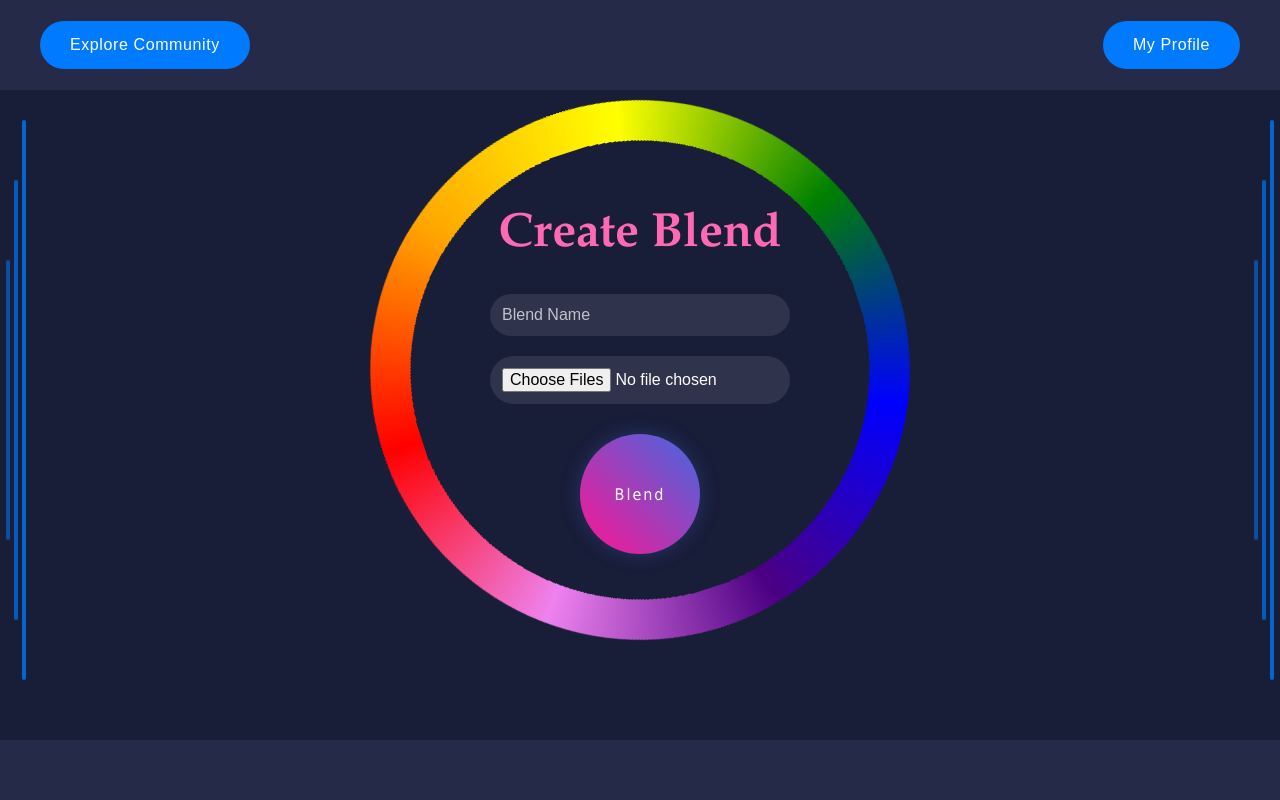
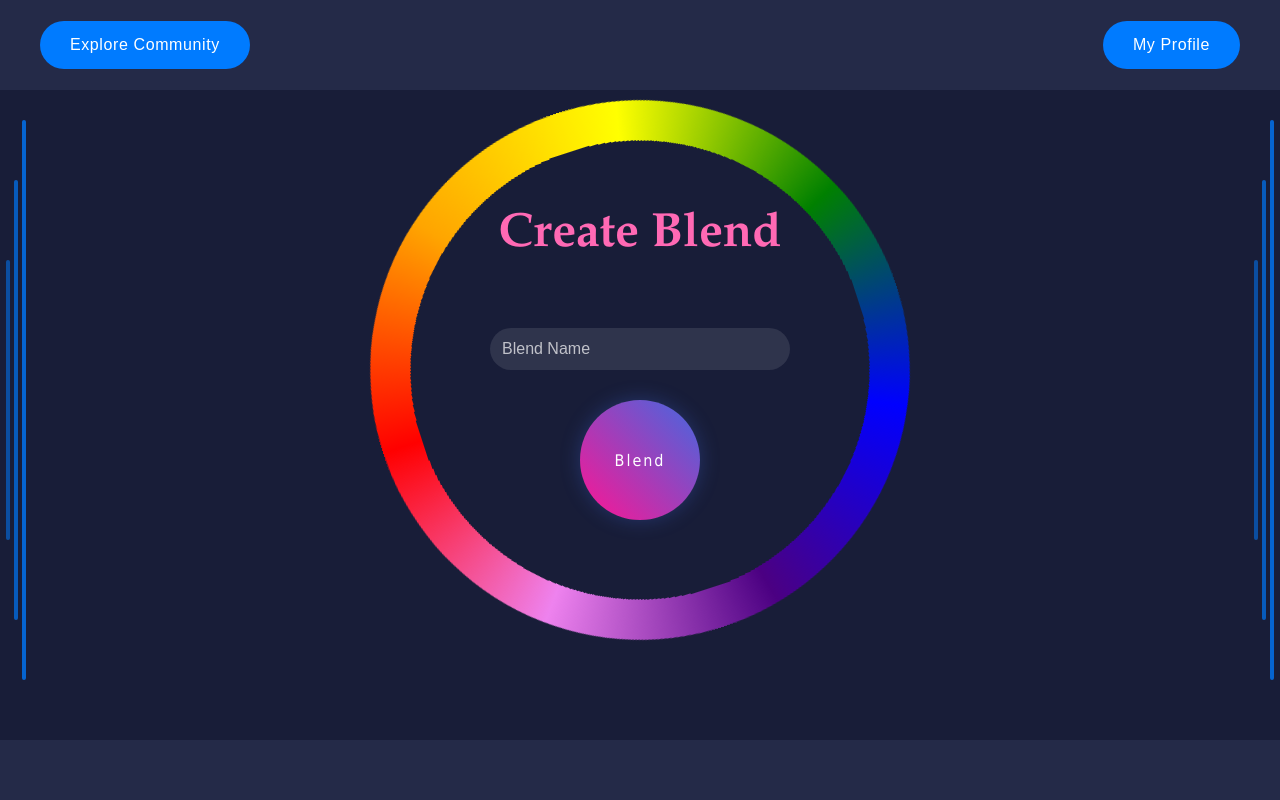
Before and after one commit to Afreen-Kazi-1/Blendify-AI-Music-Blender, a React (Vite) app in the folder front/: page /blend in a window 1280 px wide. Shown: the top 800 px of the page. Built offline with nearby package versions, Linux system fonts and the light colour scheme.

Commit message:
Update BlendPage.jsx

```diff
--- a/front/src/components/BlendPage.jsx
+++ b/front/src/components/BlendPage.jsx
@@ -7,55 +7,18 @@ import './BlendPage.css';
 const BlendPage = () => {
   const navigate = useNavigate();
   const [blendName, setBlendName] = useState("");
-  const [files, setFiles] = useState([]);
   const [error, setError] = useState("");
-
-  const handleFileChange = (e) => {
-    setFiles(e.target.files);
-  };
-
-  // const handleSubmit = async (e) => {
-  //   e.preventDefault();
-  //   if (files.length < 2) {
-  //     setError("Please upload exactly two songs.");
-  //     return;
-  //   }
-
-  //   try {
-  //     const formData = new FormData();
-  //     formData.append("title", blendName);
-  //     for (let i = 0; i < files.length; i++) {
-  //       formData.append("files", files[i]);
-  //     }
-
-  //     await blendService.createBlend(formData);
-  //     navigate("/importmedia");
-  //   } catch (err) {
-  //     setError(err.response?.data?.error || "Failed to create blend");
-  //   }
-  // };
 
   const handleSubmit = async (e) => {
     e.preventDefault();
-    if (files.length < 2) {
-      setError("Please upload exactly two songs.");
-      return;
-    }
 
     try {
-      const formData = new FormData();
-      formData.append("title", blendName);
-      for (let i = 0; i < files.length; i++) {
-        formData.append("files", files[i]);
-      }
-
-      await blendService.createBlend(formData);
-      navigate("/importmedia,{ state: { uploadedFiles: files } } ");  //  Route to ImportMedia.jsx
+      await blendService.createBlend({ title: blendName });
+      navigate("/importmedia");
     } catch (err) {
       setError(err.response?.data?.error || "Failed to create blend");
     }
   };
-
 
   return (
     <Layout>
@@ -85,15 +48,6 @@ const BlendPage = () => {
                   placeholder="Blend Name"
                   value={blendName}
                   onChange={(e) => setBlendName(e.target.value)}
-                  required
-                />
-              </div>
-              <div className="blend-form-group">
-                <input
-                  type="file"
-                  accept="audio/*"
-                  multiple
-                  onChange={handleFileChange}
                   required
                 />
               </div>
```
